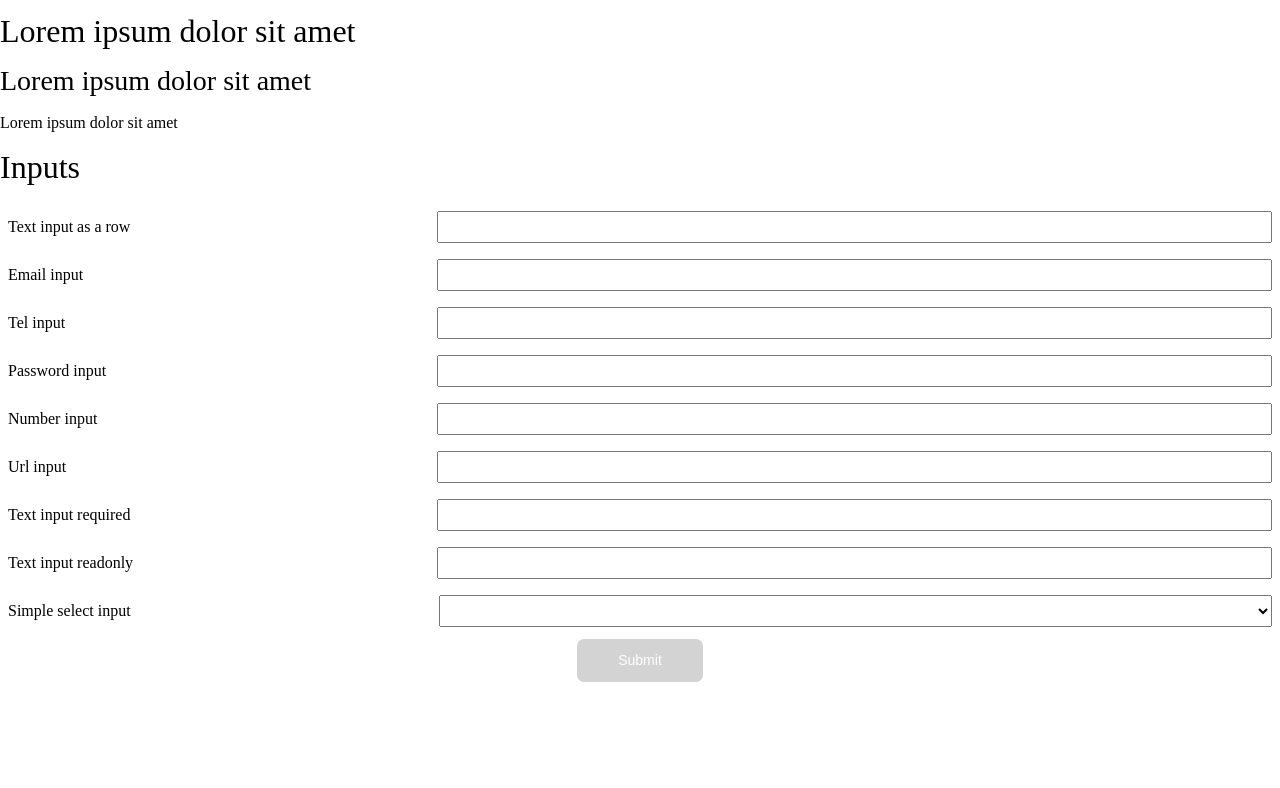
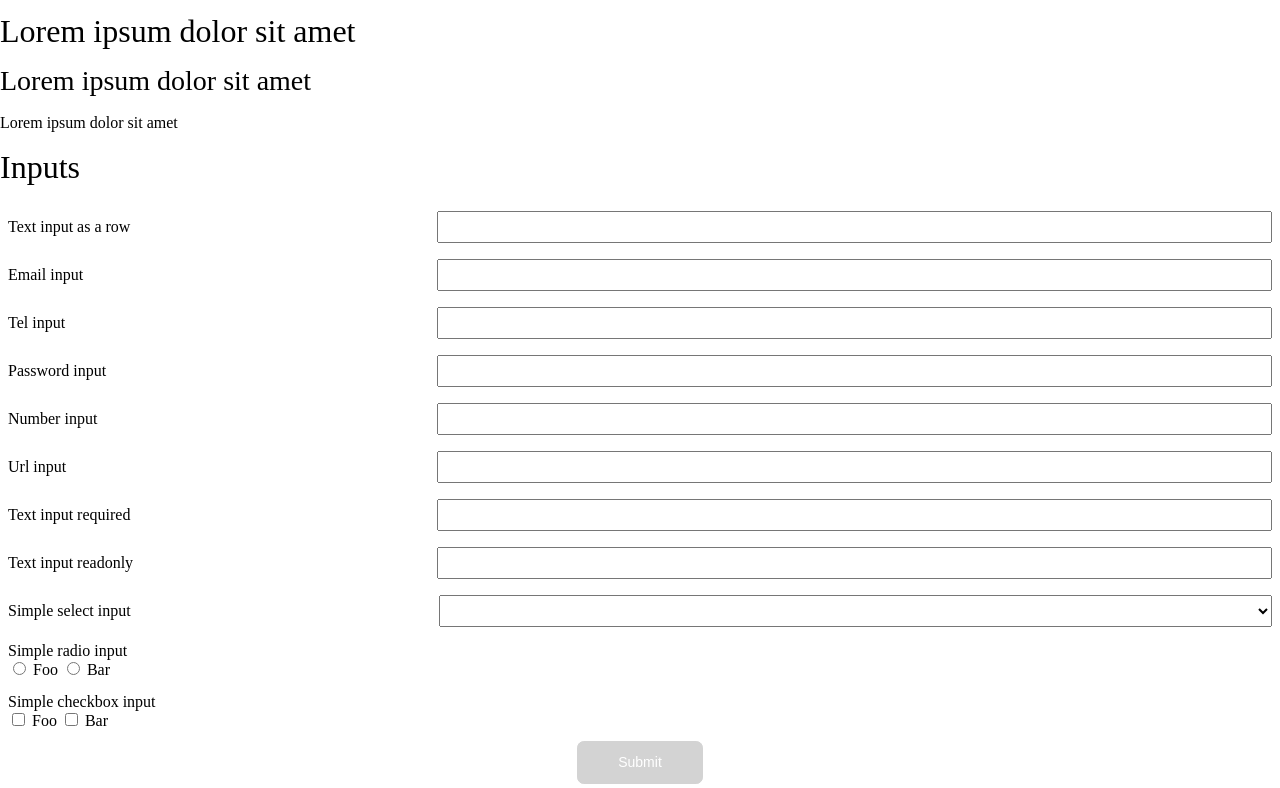
Before and after one commit to deozza/atomnuxt, a Nuxt app: page / in a window 1280 px wide. Shown: the part 713-1501 px from the top of the page. Before the commit the page ends 1399 px from the top, so only its background shows below. Built offline with nearby package versions, Linux system fonts and the light colour scheme.

Commit message:
added radio and checkbox, but badly aligned

```diff
--- a/components/Atoms/Inputs/BaseSelectInput.vue
+++ b/components/Atoms/Inputs/BaseSelectInput.vue
@@ -1,10 +1,11 @@
 <template>
   <li
+    v-if="htmlType === 'select'"
     :class="[
 	      { [`flex-${inputOrientation}`]: inputOrientation },
     ]"
   >
-    <label :for="'select-'+id">
+    <label :for="'select-'+id" class="select-label">
       <slot></slot>
     </label>
     <select
@@ -18,6 +19,22 @@
       <option v-for="option in items" :value="option.value" :name="option.name">{{option.name}}</option>
     </select>
 
+  </li>
+
+  <li
+    v-else
+  >
+    <legend class="radio-label"><slot></slot></legend>
+    <label v-for="option in items" :for="'select-'+option.value">
+      <input
+        :type="htmlType"
+        :id="'select-'+option.value"
+        :name="name"
+        :value="option.value"
+        :required="required"
+      >
+      {{option.name}}
+    </label>
   </li>
 </template>
 
@@ -45,7 +62,6 @@ export default class BaseSelectInput extends Vue implements BaseSelectInputInter
       let expectedHtmlType = ['checkbox', 'radio', 'select'];
       return expectedHtmlType.includes(value);
     }
-
   }) htmlType!: string;
   @Prop({required:false, type:Boolean, default:false}) required!: boolean;
   @Prop({required:false, type:Boolean, default:false}) readonly!: boolean;
@@ -60,12 +76,12 @@ li{
   align-items: normal;
 }
 
-li.flex-row > label{
+li > .select-label{
   flex: 1;
   padding: .5em 1em .5em 0;
 }
 
-li.flex-row > select{
+li > select{
   flex: 2;
 }
 
--- a/pages/index.vue
+++ b/pages/index.vue
@@ -45,6 +45,8 @@
           <BaseTextInput name="Required text input" id="text-required" input-orientation="row" html-type="text" :required="true">Text input required</BaseTextInput>
           <BaseTextInput name="Readonly input" id="text-readonly" input-orientation="row" html-type="text" :readonly="true">Text input readonly</BaseTextInput>
           <BaseSelectInput name="Select" id="select" input-orientation="row" :items="itemsForSelectInput">Simple select input</BaseSelectInput>
+          <BaseSelectInput name="Radio" id="radio" input-orientation="row" :items="itemsForSelectInput" html-type="radio">Simple radio input</BaseSelectInput>
+          <BaseSelectInput name="Checkbox" id="checkbox" input-orientation="row" :items="itemsForSelectInput" html-type="checkbox">Simple checkbox input</BaseSelectInput>
       </BaseForm>
     </section>
   </div>
```
